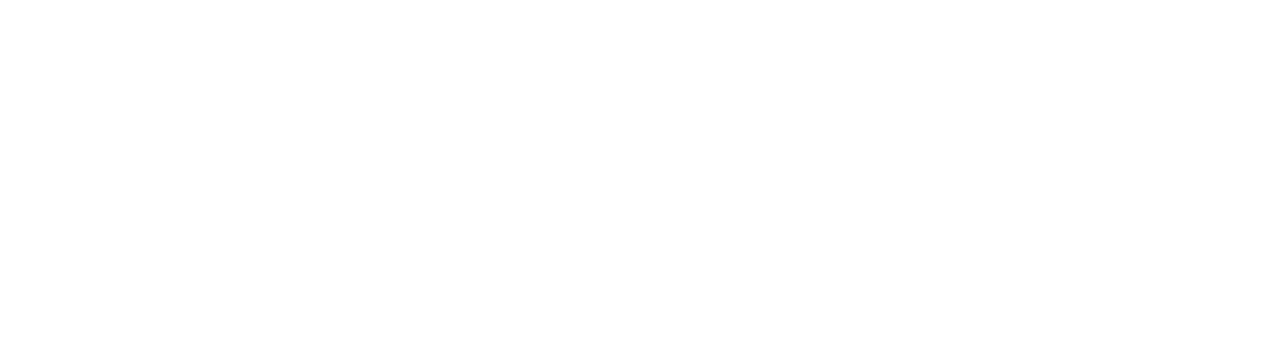
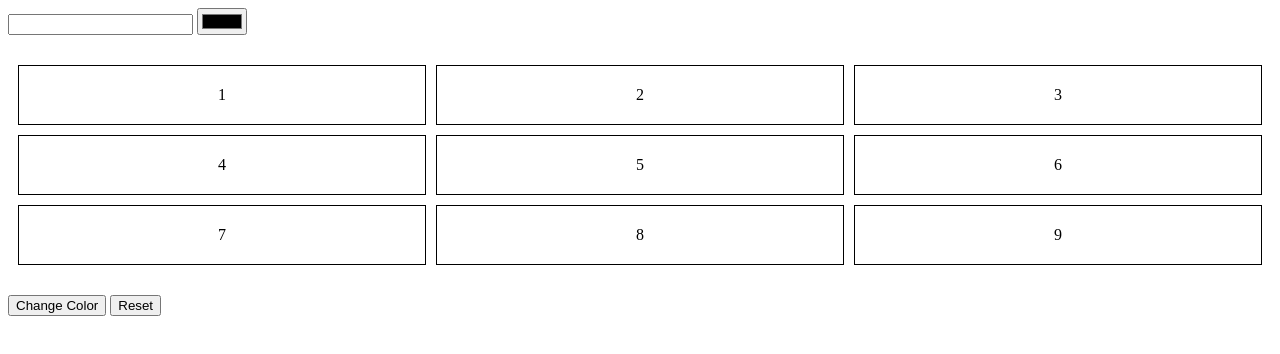
Before and after one commit to acciojob/Replit-Asian-Paints-Karansayambar, a website: page main.html in a window 1280 px wide. Drawn offline with Linux system fonts and the light colour scheme.

Commit message:
created a submission

```diff
--- a/main.html
+++ b/main.html
@@ -8,6 +8,21 @@
 
 <body>
 	<!-- the entire body must be written by student -->
+	<input type="text" id="block_id">
+	<input type="color" id="color_id">
+	<div id="grid-container">
+		<div class="grid-item" id="grid-item-1">1</div>
+		<div class="grid-item" id="grid-item-2">2</div>
+		<div class="grid-item" id="grid-item-3">3</div>
+		<div class="grid-item" id="grid-item-4">4</div>
+		<div class="grid-item" id="grid-item-5">5</div>
+		<div class="grid-item" id="grid-item-6">6</div>
+		<div class="grid-item" id="grid-item-7">7</div>
+		<div class="grid-item" id="grid-item-8">8</div>
+		<div class="grid-item" id="grid-item-9">9</div>
+	</div>
+	<button id="change_button">Change Color</button>
+	<button id="Reset">Reset</button>
     <script type="text/javascript" src="./script.js">
 </script>
 
--- a/script.js
+++ b/script.js
@@ -1 +1,27 @@
-//your JS code here. If required.
+document.getElementById('change_button').addEventListener('click', function() {
+    // Get input values
+    var blockId = document.getElementById('block_id').value;
+    var color = document.getElementById('color_id').value;
+
+    // Reset all grid items to transparent
+    var gridItems = document.querySelectorAll('.grid-item');
+    gridItems.forEach(function(item) {
+        item.style.backgroundColor = 'transparent';
+    });
+
+    // Change the background color of the specified block ID
+    var targetBlock = document.getElementById('grid-item-' + blockId);
+    if (targetBlock) {
+        targetBlock.style.backgroundColor = color;
+    } else {
+        alert('Invalid Block ID');
+    }
+});
+
+document.getElementById('reset_button').addEventListener('click', function() {
+    // Reset all grid items to transparent
+    var gridItems = document.querySelectorAll('.grid-item');
+    gridItems.forEach(function(item) {
+        item.style.backgroundColor = 'transparent';
+    });
+});
--- a/styles.css
+++ b/styles.css
@@ -1 +1,19 @@
 /*  your css code here. If applicable */
+#grid-container{
+	display:grid;
+	grid-template-columns: repeat(3, 1fr);
+	gap:10px;
+	margin:10px;
+}
+.grid-item{
+	padding:20px;
+	border:1px solid #000;
+	background-color:transparent;
+	text-align:center;
+}
+#block_id, #color_id {
+    margin-bottom: 20px;
+}
+#change_button, #reset_button {
+    margin-top: 20px;
+}
```
